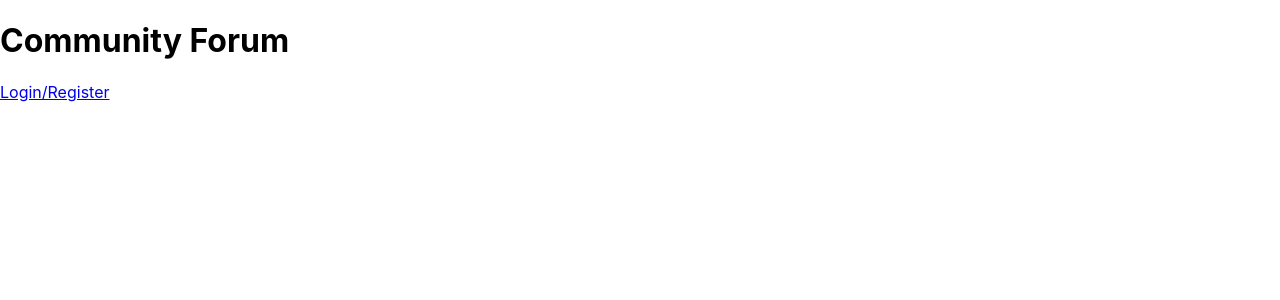
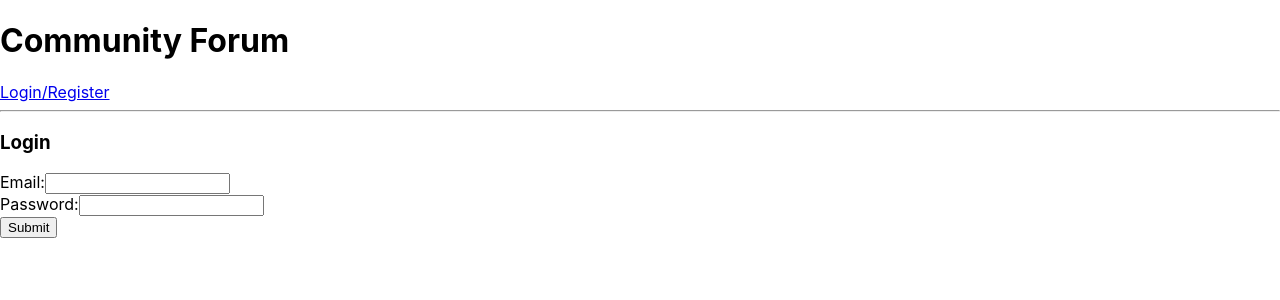
Before and after one commit to llsween95/neighborhood-app, a React (Create React App) app in the folder client/: page /user/login in a window 1280 px wide. Shown: the top 300 px of the page. Built offline with nearby package versions, Linux system fonts and the light colour scheme.

Commit message:
starting login component

```diff
--- a/client/src/App.js
+++ b/client/src/App.js
@@ -1,11 +1,26 @@
 import React, { Component } from 'react'
 import Header from './components/Header/Header'
+import Main from './components/Main/Main'
+import { loginUser } from './services/auth'
 
 export default class App extends Component {
+
+  state = {
+    currentUser: null
+  }
+
+  handleLoginSubmit = async (loginData) => {
+    const currentUser = await loginUser(loginData)
+    this.setState({ currentUser })
+  }
+
   render() {
     return (
       <>
         <Header />
+        <Main
+          handleLoginSubmit={this.handleLoginSubmit}
+        />
       </>
     )
   }
--- a/client/src/components/Header/Header.jsx
+++ b/client/src/components/Header/Header.jsx
@@ -6,6 +6,7 @@ export default function Header() {
     <header>
       <h1>Community Forum</h1>
       <Link to='/user/login'>Login/Register</Link>
+      <hr />
     </header>
   )
 }
--- /dev/null
+++ b/client/src/components/Main/Login/Login.jsx
@@ -0,0 +1,45 @@
+import React, { Component } from 'react'
+
+export default class Login extends Component {
+
+  state = {
+    email: '',
+    password: ''
+  }
+
+  handleChange = (e) => {
+    const { name, value } = e.target
+    this.setState({
+      [name]: value
+    })
+  }
+
+  render() {
+    const { email, password } = this.state
+
+    return (
+      <form
+        onSubmit={() => { this.props.handleLoginSubmit() }}
+      >
+        <h3>Login</h3>
+        <label for="email">Email:</label>
+        <input
+          name="email"
+          value={email}
+          type="text"
+          onChange={this.handleChange}
+        />
+        <br />
+        <label for="password">Password:</label>
+        <input
+          name="password"
+          value={password}
+          type="password"
+          onChange={this.handleChange}
+        />
+        <br />
+        <button>Submit</button>
+      </form>
+    )
+  }
+}
--- /dev/null
+++ b/client/src/components/Main/Main.jsx
@@ -0,0 +1,18 @@
+import React, { Component } from 'react'
+import { Route } from 'react-router-dom'
+import Login from './Login/Login'
+
+export default class Main extends Component {
+  render() {
+    return (
+      <main>
+        <Route path="/user/login" render={() => (
+          <Login
+            handleLoginSubmit={this.props.handleLoginSubmit}
+          />
+        )} />
+
+      </main>
+    )
+  }
+}
--- a/client/src/services/api-helper.js
+++ b/client/src/services/api-helper.js
@@ -1,4 +1,4 @@
-import api from './api-helper';
+import axios from 'axios';
 
 const baseUrl = 'http://localhost:3000'
 
--- a/client/src/services/auth.js
+++ b/client/src/services/auth.js
@@ -1,3 +1,5 @@
+import api from './api-helper'
+
 export const loginUser = async (loginData) => {
   const resp = await api.post('/auth/login', { auth: loginData })
   localStorage.setItem('authToken', resp.data.token);
```
